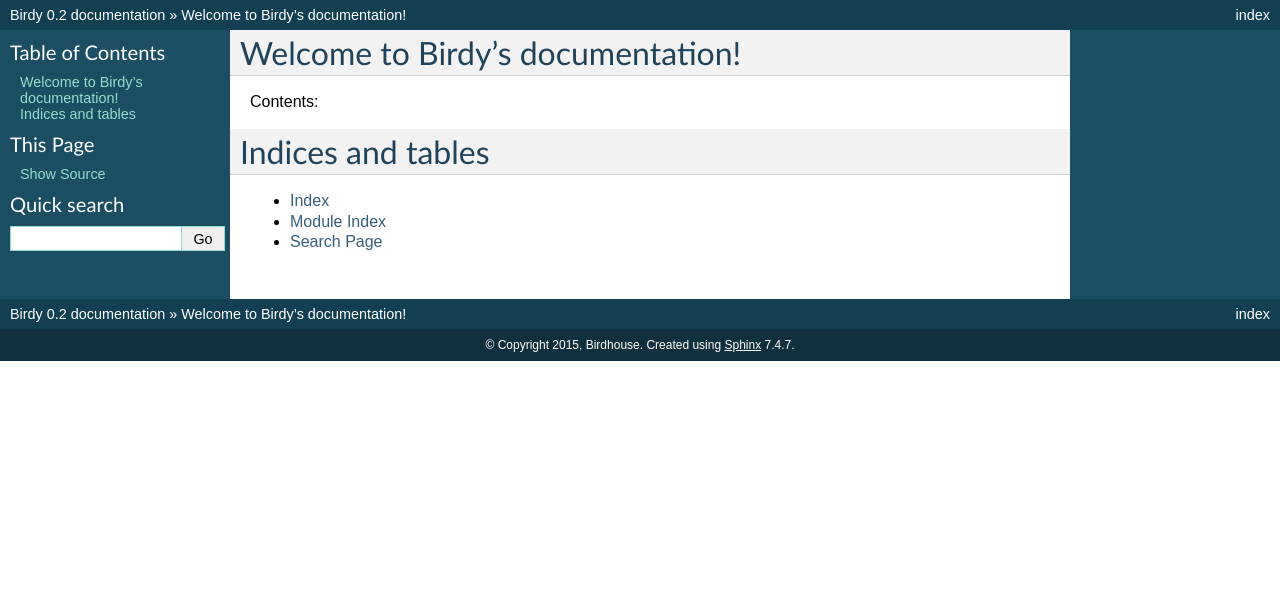
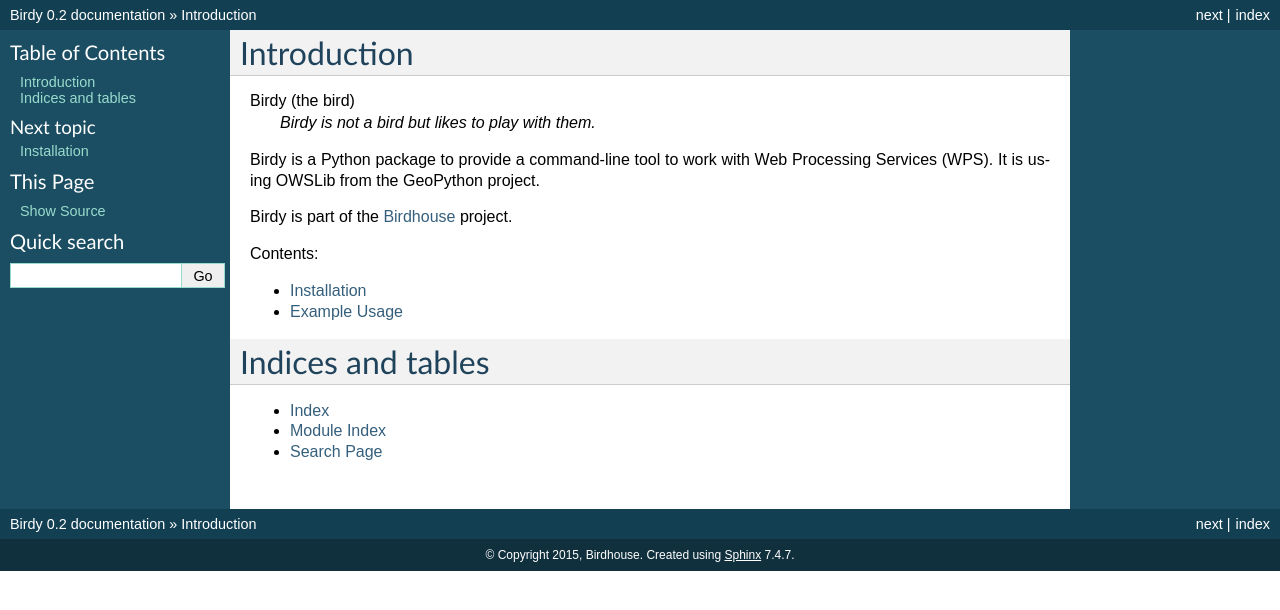
Before and after one commit to bird-house/birdy, a Sphinx documentation site: the page built from docs/source/index.rst, in a window 1280 px wide. Shown: the top 610 px of the page. Built offline with Sphinx 7.4.7, drawn with Linux system fonts in a browser that asks for light colours.

Commit message:
moved docs to sphinx

```diff
--- a/docs/source/index.rst
+++ b/docs/source/index.rst
@@ -3,13 +3,25 @@
    You can adapt this file completely to your liking, but it should at least
    contain the root `toctree` directive.
 
-Welcome to Birdy's documentation!
-=================================
+.. _introduction:
+
+Introduction
+============
+
+Birdy (the bird)
+   *Birdy is not a bird but likes to play with them.*
+
+Birdy is a Python package to provide a command-line tool to work with Web Processing Services (WPS). It is using OWSLib from the GeoPython project.
+
+Birdy is part of the `Birdhouse <http://bird-house.github.io/>`_ project.
 
 Contents:
 
 .. toctree::
    :maxdepth: 2
+
+   installation
+   tutorial
 
 
 
```
Also changed, not shown: README.rst (+4 -59 lines), docs/source/installation.rst (added, +14 -0 lines), docs/source/tutorial.rst (added, +42 -0 lines).
